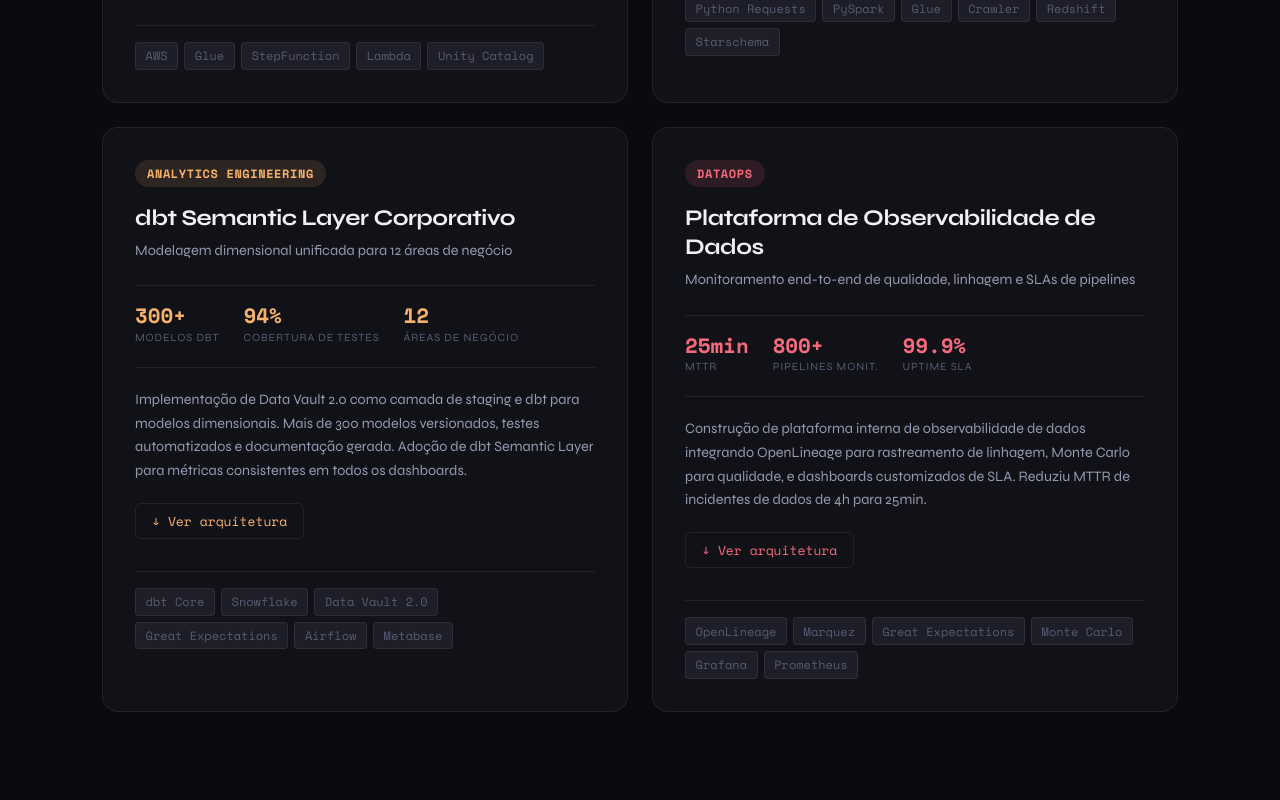
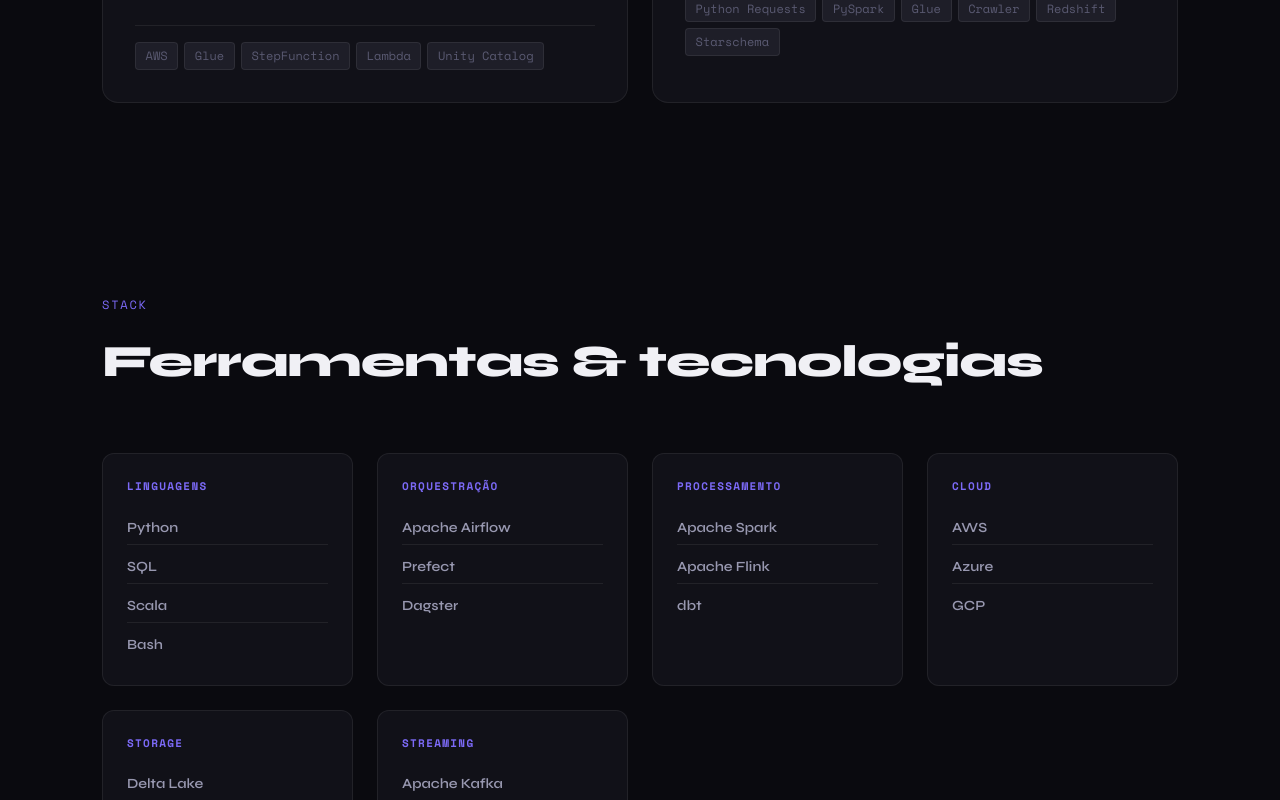
Before and after one commit to PedroAquin0/jp_interactive_resume, a Next.js app: page / in a window 1280 px wide. Shown: the part 1520-2320 px from the top of the page. Built offline with nearby package versions, Linux system fonts and the light colour scheme.

Commit message:
feat:simplify_projects

```diff
--- a/pages/index.js
+++ b/pages/index.js
@@ -39,49 +39,7 @@
       { layer: 'Silver/Gold', items: ['Glue'], color: '#5a5070' },
       { layer: 'Starschema', items: ['Glue', 'Redshift'], color: '#9370db' },
     ],
-  },
-  {
-    id: 3,
-    tag: 'Analytics Engineering',
-    title: 'dbt Semantic Layer Corporativo',
-    subtitle: 'Modelagem dimensional unificada para 12 áreas de negócio',
-    description:
-      'Implementação de Data Vault 2.0 como camada de staging e dbt para modelos dimensionais. Mais de 300 modelos versionados, testes automatizados e documentação gerada. Adoção de dbt Semantic Layer para métricas consistentes em todos os dashboards.',
-    stack: ['dbt Core', 'Snowflake', 'Data Vault 2.0', 'Great Expectations', 'Airflow', 'Metabase'],
-    metrics: [
-      { label: 'Modelos dbt', value: '300+' },
-      { label: 'Cobertura de testes', value: '94%' },
-      { label: 'Áreas de negócio', value: '12' },
-    ],
-    color: 'amber',
-    architecture: [
-      { layer: 'Fontes', items: ['ERP', 'CRM', 'SaaS APIs', 'Files'], color: '#f7b26a' },
-      { layer: 'Staging', items: ['Data Vault', 'Hubs', 'Links', 'Sats'], color: '#d4904a' },
-      { layer: 'Marts', items: ['dbt Models', 'Sem. Layer', 'Testes'], color: '#f7b26a' },
-      { layer: 'Consumo', items: ['BI Tools', 'Data Apps', 'APIs'], color: '#d4904a' },
-    ],
-  },
-  {
-    id: 4,
-    tag: 'DataOps',
-    title: 'Plataforma de Observabilidade de Dados',
-    subtitle: 'Monitoramento end-to-end de qualidade, linhagem e SLAs de pipelines',
-    description:
-      'Construção de plataforma interna de observabilidade de dados integrando OpenLineage para rastreamento de linhagem, Monte Carlo para qualidade, e dashboards customizados de SLA. Reduziu MTTR de incidentes de dados de 4h para 25min.',
-    stack: ['OpenLineage', 'Marquez', 'Great Expectations', 'Monte Carlo', 'Grafana', 'Prometheus'],
-    metrics: [
-      { label: 'MTTR', value: '25min' },
-      { label: 'Pipelines monit.', value: '800+' },
-      { label: 'Uptime SLA', value: '99.9%' },
-    ],
-    color: 'coral',
-    architecture: [
-      { layer: 'Coleta', items: ['OpenLineage', 'Custom Hooks', 'Airflow'], color: '#f76a7c' },
-      { layer: 'Armazena', items: ['Marquez', 'TimeSeries DB', 'S3'], color: '#d44a5a' },
-      { layer: 'Análise', items: ['Linhagem', 'Qualidade', 'Alertas'], color: '#f76a7c' },
-      { layer: 'Visib.', items: ['Grafana', 'Slack', 'PagerDuty'], color: '#d44a5a' },
-    ],
-  },
+  }
 ]
 
 const SKILLS = [
```
